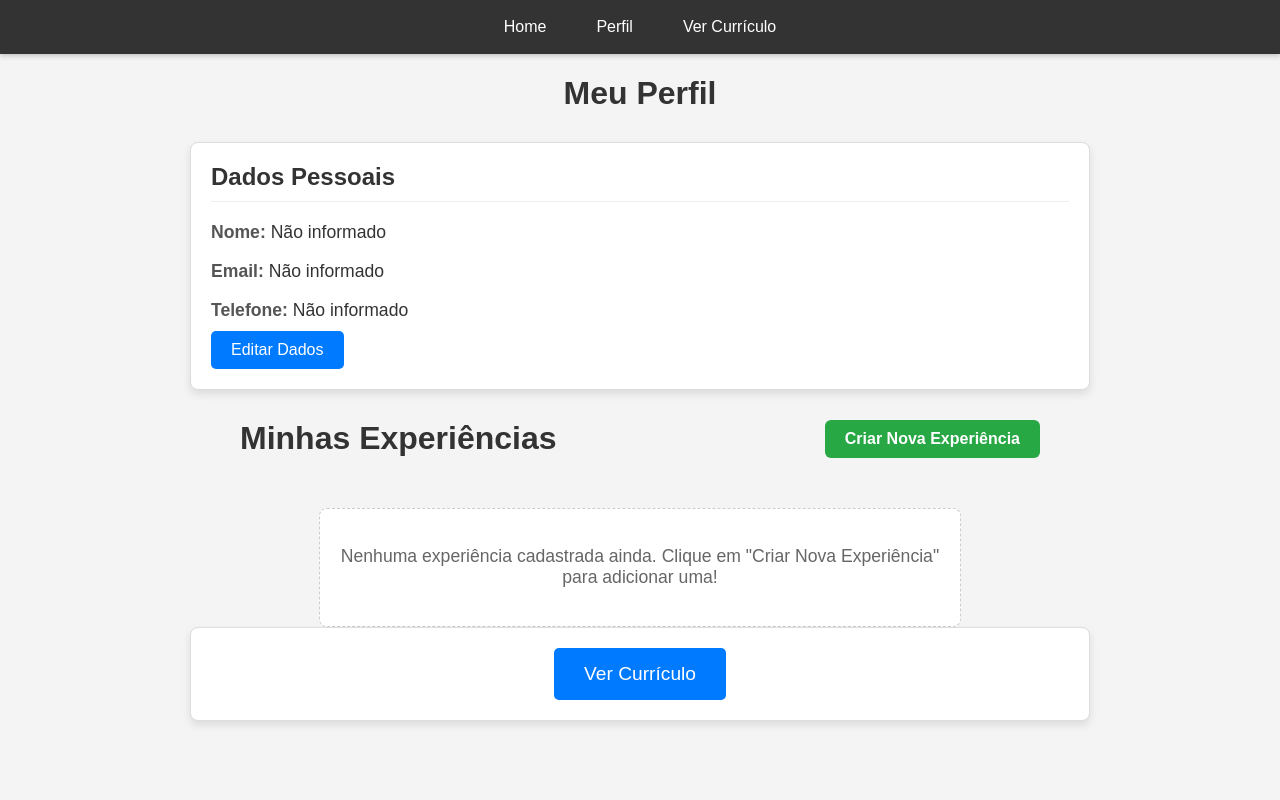
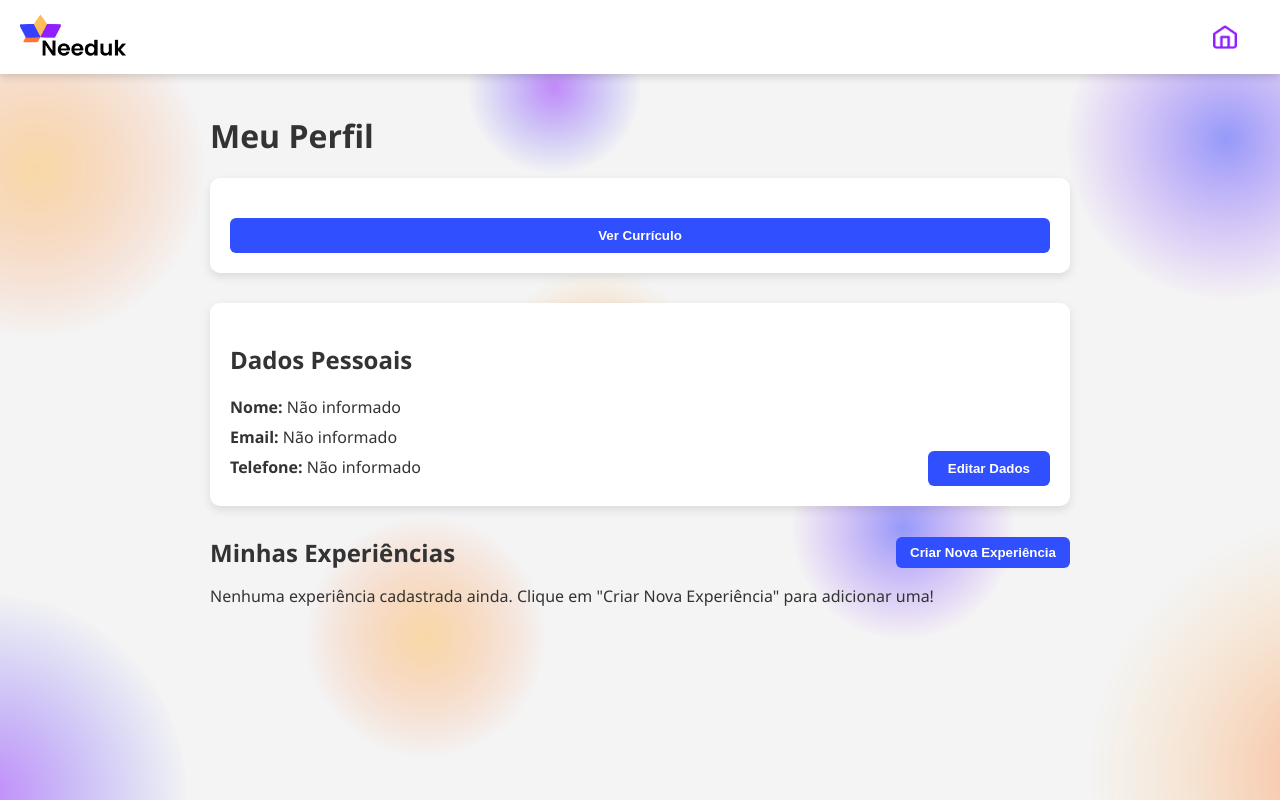
Before and after one commit to KauMiLima/Needuk, a plain HTML site: page page/perfil.html in a window 1280 px wide. Drawn offline with nearby package versions, Linux system fonts and the light colour scheme; sample sign-in values are in the browser's storage.

Commit message:
estilização da page perfil

```diff
--- a/page/assets/css/dashboard.css
+++ b/page/assets/css/dashboard.css
@@ -43,8 +43,7 @@ nav ul {
     margin: 0;
     padding: 0;
     display: flex;
-    /* Remover 'gap' aqui, pois a largura do item vai controlar o espaçamento */
-    /* gap: 25px; */
+
 }
 
 nav ul li {
@@ -64,20 +63,15 @@ nav ul li {
     border-radius: 6px;
     background-color: transparent; /* Fundo inicial transparente */
     transition: width 0.3s ease, background-color 0.3s ease, color 0.3s ease, box-shadow 0.3s ease; /* Anima a largura e outras propriedades */
-    box-shadow: none; /* Sombra inicial */
-
-    /* Largura inicial: apenas o ícone + margem interna */
-    /* Ajuste o valor '40px' para corresponder ao tamanho do seu ícone + padding/margem */
-    width: 40px; /* Largura inicial que mostra apenas o ícone */
-    padding: 0 8px; /* Padding ao redor do ícone */
+    box-shadow: none;
+    width: 40px;
+    padding: 0 8px;
 }
 
 /* Estilo do item ao passar o mouse */
 .nav-item:hover {
-    /* Largura final: ícone + texto + espaçamento */
-    /* Você pode precisar ajustar '120px' ou '150px' dependendo do comprimento do texto e tamanho do ícone */
-    width: 120px; /* Aumenta a largura para revelar o texto */
-    color: #8f1fff; /* Cor do texto e ícone ao passar o mouse */
+    width: 120px;
+    color: #8f1fff;
 }
 
 
@@ -100,10 +94,7 @@ nav ul li {
 }
 
 
-/* --- SEU CÓDIGO EXISTENTE ABAIXO PERMANECE O MESMO --- */
 
-/* ... (restante do seu CSS para .welcome-container, #user-welcome-message,
-   .header-experiencias, #criarex, .experiencia-card, etc.) ... */
 .welcome-container {
     text-align: center; /* Centraliza o texto */
     margin-top: 20px; /* Espaço do topo */
--- a/page/assets/css/perfil.css
+++ b/page/assets/css/perfil.css
@@ -1,30 +1,38 @@
-/* --- Estilos Globais e do Corpo --- */
+html {
+    box-sizing: border-box;
+}
+*, *::before, *::after {
+    box-sizing: inherit;
+}
 body {
-    width: 100%;
     margin: 0;
-    font-family: 'Arial', sans-serif;
-    background-color: #f4f4f4;
+    padding: 0;
+    background-image: url("../image/Fundo.png");
+    background-size: cover;
+    background-repeat: no-repeat;
+    background-position: center center;
+    background-attachment: fixed;
+    box-sizing: border-box;
+    font-family: 'Segoe UI', Tahoma, Geneva, Verdana, sans-serif;
     color: #333;
 }
-
-.container {
-    max-width: 900px; /* Largura máxima do conteúdo da página */
-    margin: 20px auto; /* Centraliza o contêiner */
-    padding: 0 20px; /* Padding nas laterais */
+nav {
+    background-color: #ffffff;
+    padding: 12px 20px;
+    width: 100%;
+    box-shadow: 0 3px 8px rgba(0, 0, 0, 0.15);
+    position: sticky;
+    top: 0;
+    z-index: 1000;
+    display: flex;
+    justify-content: space-between;
+    align-items: center;
 }
 
-h1 {
-    text-align: center;
-    color: #333;
-    margin-bottom: 30px;
-}
-
-/* --- Estilos da Barra de Navegação (NAV) --- */
-nav {
-    background-color: #333;
-    padding: 10px 0;
-    width: 100%;
-    box-shadow: 0 2px 5px rgba(0, 0, 0, 0.2);
+.nav-logo {
+    height: 50px;
+    width: auto;
+    margin-right: 20px;
 }
 
 nav ul {
@@ -32,205 +40,149 @@ nav ul {
     margin: 0;
     padding: 0;
     display: flex;
-    justify-content: center;
-    gap: 20px;
+
 }
 
-nav ul li a {
-    color: white;
-    text-decoration: none;
-    padding: 8px 15px;
-    display: block;
-    border-radius: 4px;
-    transition: background-color 0.3s ease;
+nav ul li {
+    margin-right: 15px; /* Espaçamento entre os itens da navbar */
 }
 
-nav ul li a:hover {
-    background-color: #555;
+/* Estilo para cada item de link na navbar (.nav-item) */
+.nav-item {
+    display: flex; /* Para alinhar ícone e texto */
+    align-items: center; /* Alinha verticalmente ícone e texto */
+    text-decoration: none;
+    color: #555; /* Cor padrão do ícone e texto (quando visível) */
+    font-weight: 500;
+    height: 40px; /* Altura fixa para todos os itens */
+    overflow: hidden; /* **ESSENCIAL: Esconde o conteúdo que transborda** */
+    white-space: nowrap; /* Impede que o texto quebre linha */
+    border-radius: 6px;
+    background-color: transparent; /* Fundo inicial transparente */
+    transition: width 0.3s ease, background-color 0.3s ease, color 0.3s ease, box-shadow 0.3s ease; /* Anima a largura e outras propriedades */
+    box-shadow: none;
+    width: 40px;
+    padding: 0 8px;
 }
 
-/* --- Seções do Perfil --- */
-.profile-section {
-    background-color: #fff;
-    border: 1px solid #ddd;
-    border-radius: 8px;
-    margin-bottom: 30px;
-    padding: 20px;
-    box-shadow: 0 4px 8px rgba(0, 0, 0, 0.1);
+/* Estilo do item ao passar o mouse */
+.nav-item:hover {
+    width: 120px;
+    color: #8f1fff;
 }
 
-.profile-section h2 {
-    color: #333;
-    margin-top: 0;
-    margin-bottom: 20px;
-    border-bottom: 1px solid #eee;
-    padding-bottom: 10px;
+
+/* Estilo do ícone dentro do item */
+.nav-item img {
+    width: 24px;
+    height: 24px;
+    flex-shrink: 0;
+    transition: transform 0.3s ease; /* Animação para o ícone */
 }
 
-.profile-info p {
-    margin-bottom: 10px;
-    font-size: 1.1em;
+.nav-item:hover img {
+    transform: scale(1.1);
 }
 
-.profile-info strong {
-    color: #555;
+/* Estilo do texto dentro do item (inicialmente escondido pela largura do .nav-item) */
+.nav-text {
+    font-size: 1em;
+    margin-left: 8px;
 }
-
-.text-center {
-    text-align: center;
+.container {
+  max-width: 900px;
+  margin: 40px auto;
+  padding: 0 20px;
 }
-
-/* --- Estilos de Botões Genéricos --- */
+.profile-section {
+  background-color: white;
+  border-radius: 10px;
+  padding: 20px;
+  box-shadow: 0 4px 10px rgba(0, 0, 0, 0.1);
+  margin-bottom: 30px;
+  position: relative;
+}
+.profile-info p {
+  margin: 8px 0;
+}
 .btn-primary {
-    display: inline-block;
-    padding: 10px 20px;
-    background-color: #007bff;
+  background-color: #304ffe;
   color: white;
   border: none;
-    border-radius: 5px;
+  padding: 10px 20px;
+  border-radius: 6px;
   cursor: pointer;
-    font-size: 1em;
-    transition: background-color 0.3s ease, transform 0.2s ease;
+  font-weight: bold;
+  transition: background 0.3s ease;
 }
-
 .btn-primary:hover {
-    background-color: #0056b3;
-    transform: translateY(-2px);
+  background-color: #1a33d5;
 }
-
 .btn-large {
-    padding: 15px 30px;
-    font-size: 1.2em;
+  width: 100%;
+  margin-top: 20px;
 }
-
-/* --- Estilos do Botão "Criar Nova Experiência" --- */
+/* ✅ Alinhar botão Editar Dados à direita */
+#editProfileBtn {
+  position: absolute;
+  right: 20px;
+  bottom: 20px;
+}
 .header-experiencias {
   display: flex;
   justify-content: space-between;
   align-items: center;
-    margin: 20px auto 30px auto;
-    max-width: 800px; /* Ajustado para se alinhar com o container principal */
-    padding: 0 20px;
+  margin-bottom: 15px;
 }
-
 .header-experiencias h2 {
   margin: 0;
-    font-size: 2em;
-    color: #333;
 }
-
 #criarex {
-    padding: 10px 20px;
-    background-color: #28a745;
+  background-color: #304ffe;
   color: white;
   border: none;
+  padding: 8px 14px;
   border-radius: 6px;
   cursor: pointer;
-    font-size: 1em;
   font-weight: bold;
-    transition: background-color 0.3s ease, transform 0.2s ease;
 }
-
 #criarex:hover {
-    background-color: #218838;
-    transform: translateY(-2px);
+  background-color: #1a33d5;
 }
-
-/* --- Estilos dos Cards de Experiência (Mantidos) --- */
 .experiencia-card {
-    background-color: #fff;
-    border: 1px solid #ddd;
-    border-radius: 8px;
-    margin: 15px auto;
-    max-width: 800px;
-    padding: 20px;
-    box-shadow: 0 4px 8px rgba(0, 0, 0, 0.1);
-    transition: transform 0.2s ease;
+  background-color: white;
+  border-radius: 10px;
+  padding: 18px;
+  box-shadow: 0 4px 10px rgba(0, 0, 0, 0.1);
+  margin-bottom: 15px;
 }
-
-.experiencia-card:hover {
-    transform: translateY(-3px);
+.experiencia-actions {
+  display: flex;
+  gap: 10px;
+  margin-top: 10px;
+  justify-content: flex-end;
 }
-
-.experiencia-card h3 {
+.btn-editar {
+  background-color: #304ffe;
+  color: white;
+  border: none;
+  padding: 8px 14px;
+  border-radius: 6px;
   cursor: pointer;
-    color: #333;
-    margin-top: 0;
-    margin-bottom: 10px;
-    font-size: 1.5em;
-    transition: color 0.3s ease;
+  font-weight: bold;
 }
-
-.experiencia-card h3:hover {
-    color: #007bff;
+.btn-excluir {
+  background-color: #e53935;
+  color: white;
+  border: none;
+  padding: 8px 14px;
+  border-radius: 6px;
+  cursor: pointer;
+  font-weight: bold;
 }
-
-.experiencia-detalhes {
-    display: none;
-    margin-top: 15px;
-    padding-top: 15px;
-    border-top: 1px dashed #ccc;
-    line-height: 1.6;
+.btn-editar:hover {
+  background-color: #1a33d5;
 }
-
-.experiencia-detalhes.show {
-    display: block;
+.btn-excluir:hover {
+  background-color: #c62828;
 }
-
-.detalhe {
-    font-weight: bold;
-    color: #444;
-}
-
-/* --- Estilos para os Botões de Ação (dentro dos cards de experiência) --- */
-.experiencia-actions {
-    margin-top: 15px;
-    padding-top: 10px;
-    border-top: 1px dashed #eee;
-    text-align: right;
-}
-
-.experiencia-actions button {
-    padding: 8px 15px;
-    border: none;
-    border-radius: 5px;
-    cursor: pointer;
-    font-size: 0.9em;
-    margin-left: 10px;
-    transition: background-color 0.3s ease, transform 0.2s ease;
-}
-
-.experiencia-actions .btn-editar {
-    background-color: #007bff;
-    color: white;
-}
-
-.experiencia-actions .btn-editar:hover {
-    background-color: #0056b3;
-    transform: translateY(-1px);
-}
-
-.experiencia-actions .btn-excluir {
-    background-color: #dc3545;
-    color: white;
-}
-
-.experiencia-actions .btn-excluir:hover {
-    background-color: #c82333;
-    transform: translateY(-1px);
-}
-
-/* --- Estilo da mensagem de "Nenhuma Experiência" --- */
-#no-experiences-message {
-    text-align: center;
-    margin-top: 50px;
-    font-size: 1.1em;
-    color: #666;
-    padding: 20px;
-    border: 1px dashed #ccc;
-    border-radius: 8px;
-    background-color: #fff;
-    max-width: 600px;
-    margin-left: auto;
-    margin-right: auto;
-}
--- a/page/perfil.html
+++ b/page/perfil.html
@@ -1,23 +1,30 @@
 <!DOCTYPE html>
 <html lang="pt-BR">
+
 <head>
     <meta charset="UTF-8">
     <meta name="viewport" content="width=device-width, initial-scale=1.0">
     <title>Meu Perfil de Usuário</title>
-    <link rel="stylesheet" href="../assets/css/perfil.css"> </head>
+    <link rel="stylesheet" href="./assets/css/perfil.css">
+</head>
 
 <body>
     <nav>
+        <img src="./assets/image/LogoNeedukReduzida.png" alt="Logo" class="nav-logo">
         <ul>
-            <li><a href="dashboard.html">Home</a></li>
-            <li><a href="perfil.html">Perfil</a></li>
-            <li><a href="#">Ver Currículo</a></li>
+            <li>
+                <a href="./dashboard.html" class="nav-item">
+                    <img src="./assets/image/Group 53.png" alt="Ícone Home">
+                    <span class="nav-text">Home</span>
+                </a>
+            </li>
         </ul>
     </nav>
-
     <div class="container">
         <h1>Meu Perfil</h1>
-
+        <div class="profile-section text-center">
+            <button id="viewCurriculumBtn" class="btn-primary btn-large">Ver Currículo</button>
+        </div>
         <div class="profile-section">
             <h2>Dados Pessoais</h2>
             <div class="profile-info">
@@ -27,24 +34,18 @@
             </div>
             <button id="editProfileBtn" class="btn-primary">Editar Dados</button>
         </div>
-
         <div class="header-experiencias">
             <h2>Minhas Experiências</h2>
             <button id="criarex">Criar Nova Experiência</button>
         </div>
-
-        <div id="experiencias-container">
-            </div>
-
+        <div id="experiencias-container"></div>
         <div id="no-experiences-message" style="display: none;">
-            <p>Nenhuma experiência cadastrada ainda. Clique em "Criar Nova Experiência" para adicionar uma!</p>
-        </div>
-
-        <div class="profile-section text-center">
-            <button id="viewCurriculumBtn" class="btn-primary btn-large">Ver Currículo</button>
+            <p>Nenhuma experiência cadastrada ainda. Clique em "Criar Nova Experiência" para
+                adicionar uma!</p>
         </div>
     </div>
+    <script src="./assets/js/perfil.js"></script>
+    <script src="https://cdnjs.cloudflare.com/ajax/libs/jspdf/2.5.1/jspdf.umd.min.js"></script>
+</body>
 
-    <script src="../assets/js/perfil.js"></script> <script src="https://cdnjs.cloudflare.com/ajax/libs/jspdf/2.5.1/jspdf.umd.min.js"></script>
-</body>
 </html>
```
Also changed, not shown: page/dashboard.html (+5 -5 lines), page/index.html (+3 -3 lines), page/newexp.html (+4 -4 lines), page/signup.html (+3 -3 lines). Lines whose indentation alone changed are shown as unchanged.
